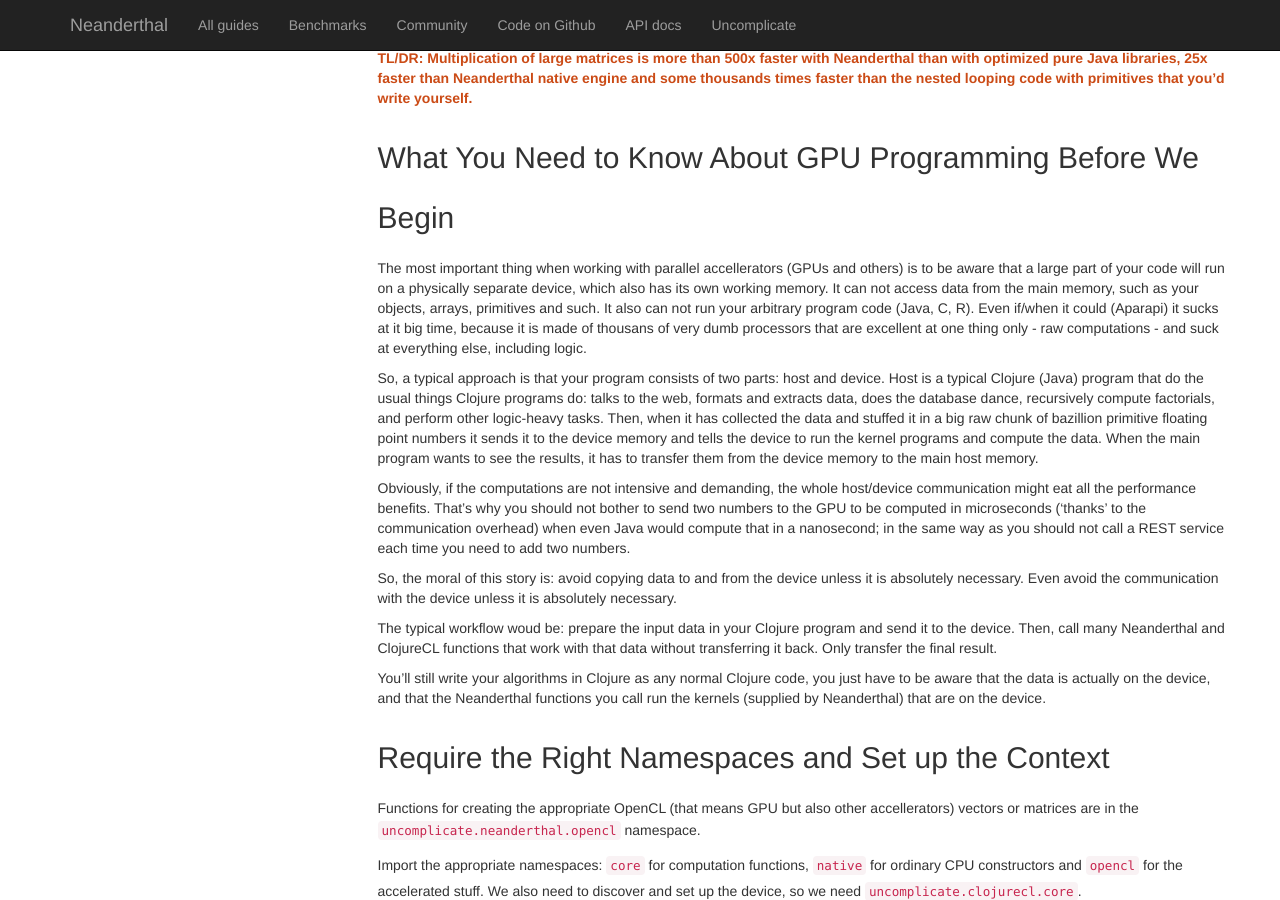
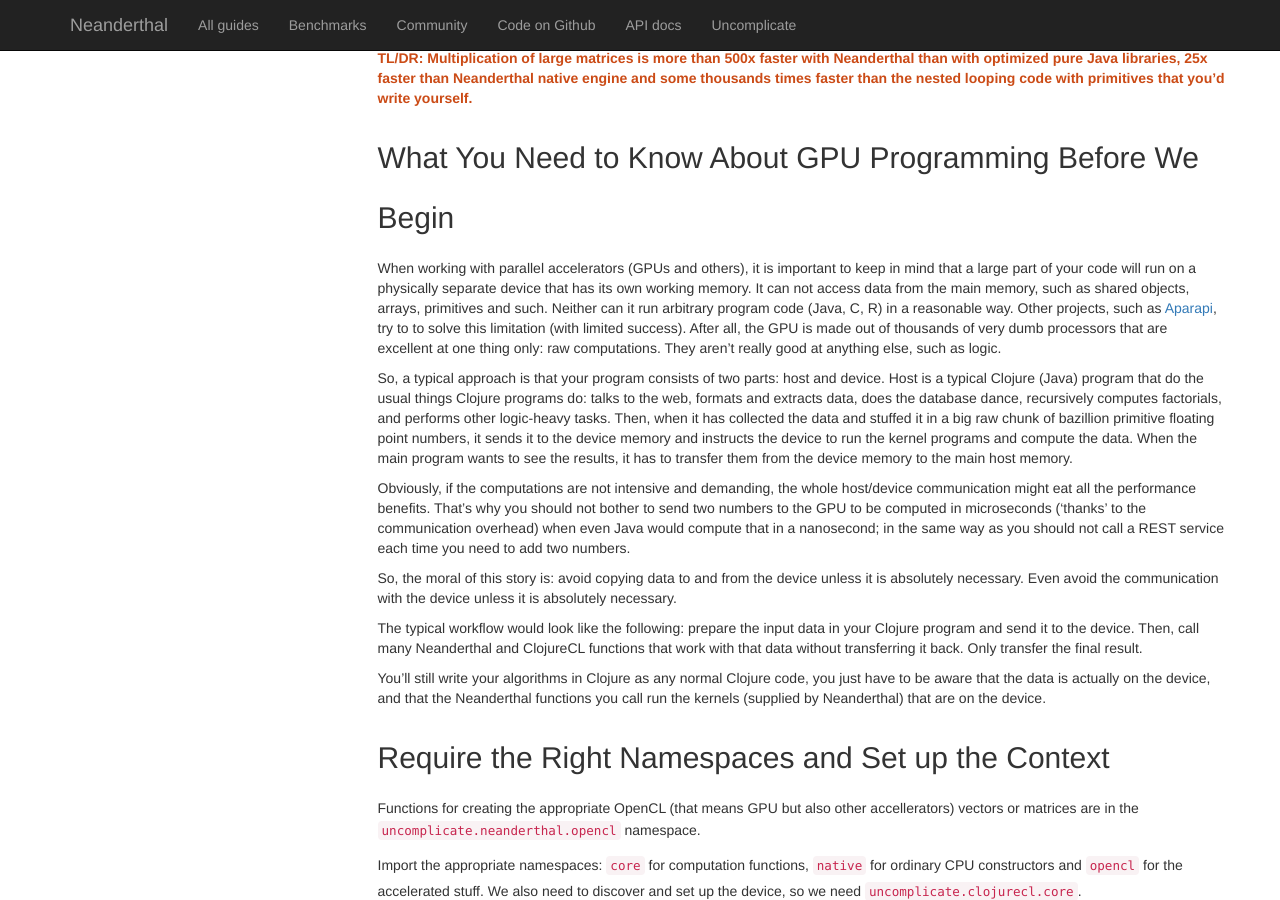
Before and after one commit to uncomplicate/neanderthal, a Jekyll site: the page built from articles/tutorial_opencl.md, in a window 1280 px wide and 900 px high, scrolled down 453 px. Built offline with Jekyll 4.4.1, drawn with Linux system fonts in a browser that asks for light colours; nearby versions of some CDN libraries; some web fonts are replaced; Markdown is read by kramdown in place of the engine named in the settings; comment, search, counter and statistics services are not loaded.

Commit message:
Fix typos/ grammar

```diff
--- a/articles/tutorial_opencl.md
+++ b/articles/tutorial_opencl.md
@@ -30,22 +30,23 @@
 
 ## What You Need to Know About GPU Programming Before We Begin
 
-The most important thing when working with parallel accellerators (GPUs and others)
-is to be aware that a large part of your code will run on a physically separate
-device, which also has its own working memory. It can not access data from the
-main memory, such as your objects, arrays, primitives and such. It also can not
-run your arbitrary program code (Java, C, R). Even if/when it could (Aparapi)
-it sucks at it big time, because it is made of thousans of very dumb processors that
-are excellent at one thing only - raw computations - and suck at everything else,
-including logic.
+When working with parallel accelerators (GPUs and others), it is important to
+keep in mind that a large part of your code will run on a physically separate
+device that has its own working memory. It can not access data from the main
+memory, such as shared objects, arrays, primitives and such. Neither can it run
+arbitrary program code (Java, C, R) in a reasonable way. Other projects, such
+as [Aparapi](https://code.google.com/p/aparapi/), try to to solve this
+limitation (with limited success). After all, the GPU is made out of thousands
+of very dumb processors that are excellent at one thing only: raw computations.
+They aren't really good at anything else, such as logic.
 
 So, a typical approach is that your program consists of two parts: host and device.
 Host is a typical Clojure (Java) program that do the usual things Clojure programs
 do: talks to the web, formats and extracts data, does the database dance,
-recursively compute factorials, and perform other logic-heavy tasks.
+recursively computes factorials, and performs other logic-heavy tasks.
 Then, when it has collected the data and stuffed it in a
-big raw chunk of bazillion primitive floating point numbers it sends it to the
-device memory and tells the device to run the kernel programs and compute the data.
+big raw chunk of bazillion primitive floating point numbers, it sends it to the
+device memory and instructs the device to run the kernel programs and compute the data.
 When the main program wants to see the results, it has to transfer them from the
 device memory to the main host memory.
 
@@ -60,9 +61,10 @@
 it is absolutely necessary. Even avoid the communication with the device unless
 it is absolutely necessary.
 
-The typical workflow woud be: prepare the input data in your Clojure program and
-send it to the device. Then, call many Neanderthal and ClojureCL functions that
-work with that data without transferring it back. Only transfer the final result.
+The typical workflow would look like the following: prepare the input data in
+your Clojure program and send it to the device. Then, call many Neanderthal and
+ClojureCL functions that work with that data without transferring it back. Only
+transfer the final result.
 
 You'll still write your algorithms in Clojure as any normal Clojure code,
 you just have to be aware that the data is actually on the device, and that the
```
